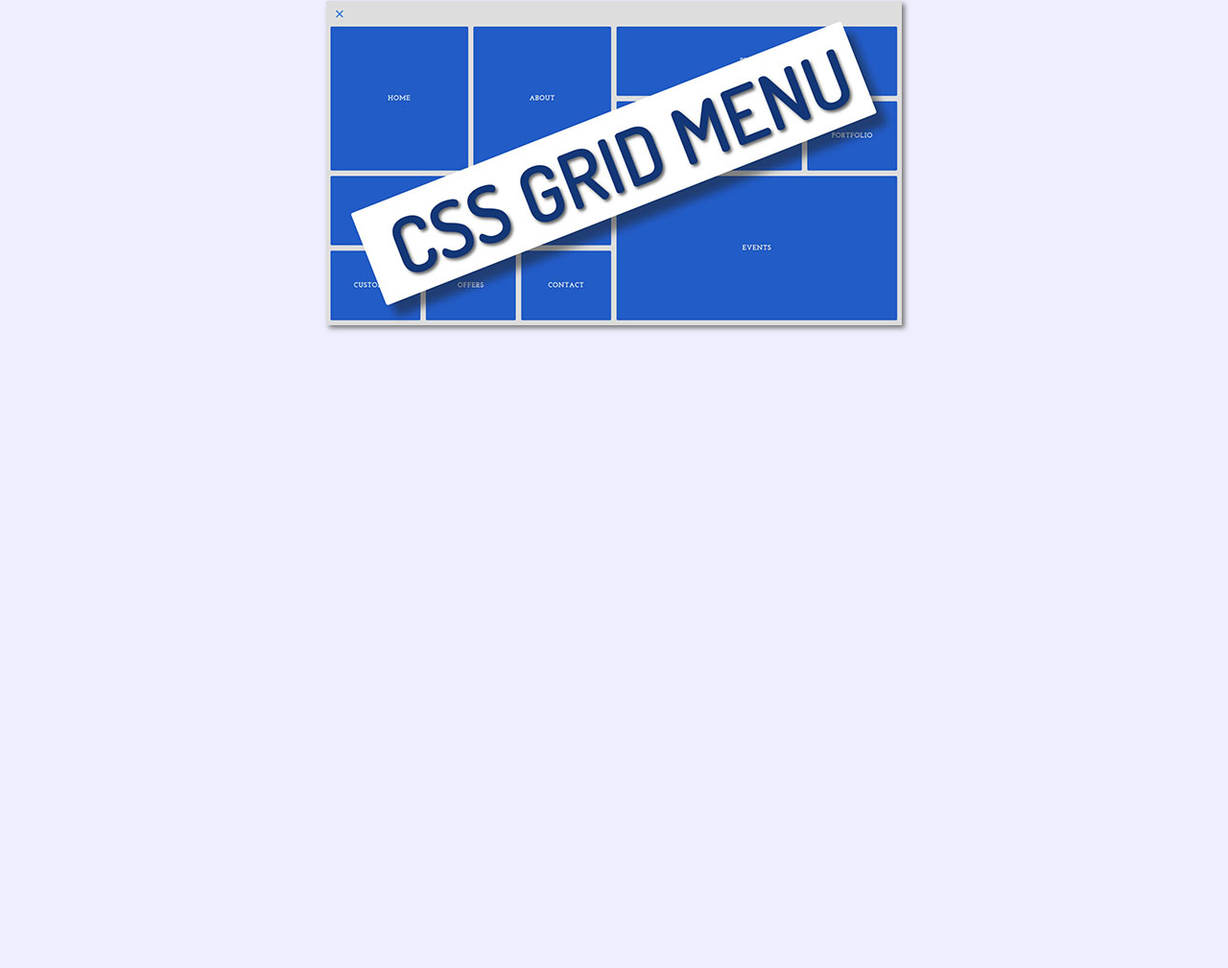
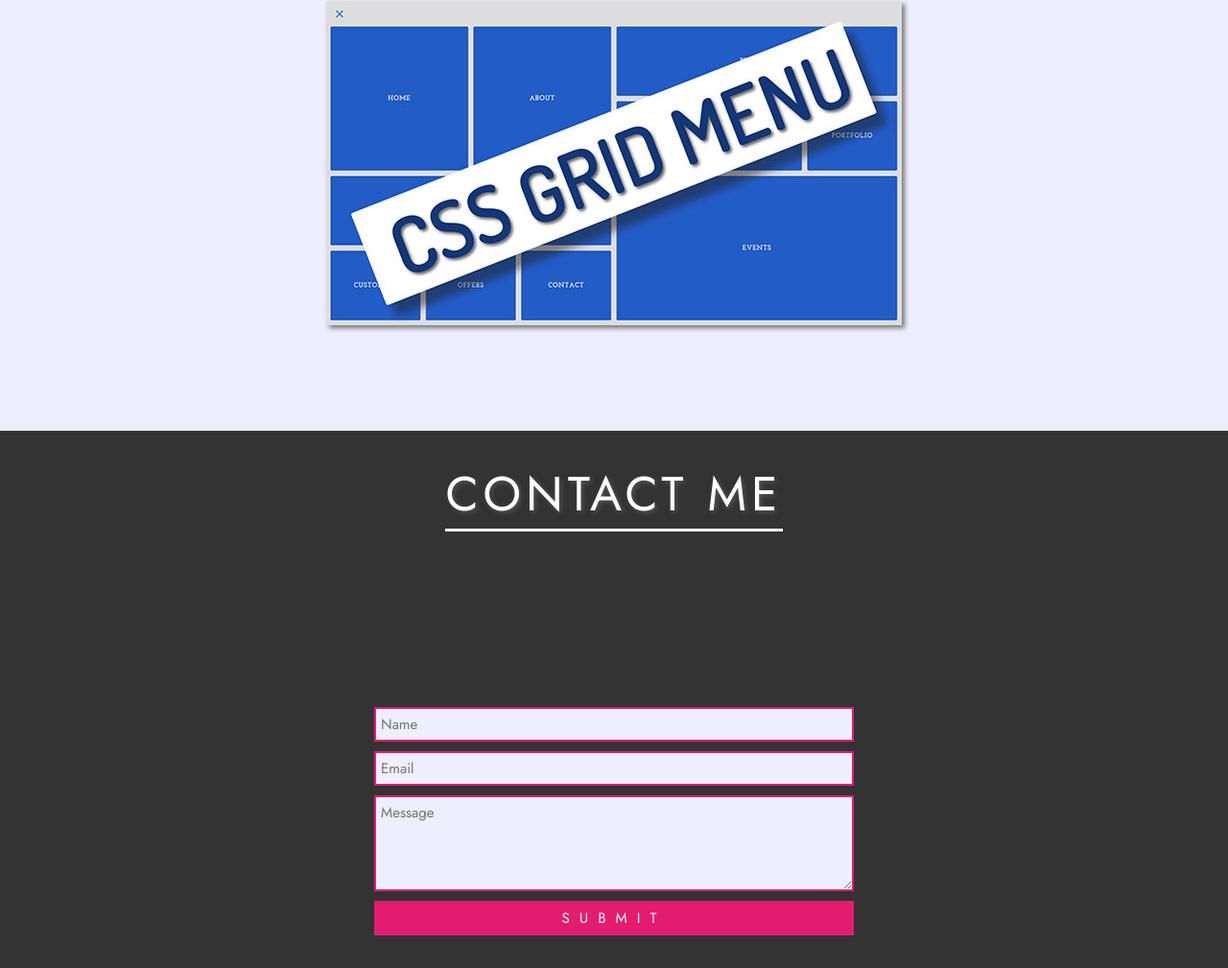
Before and after one commit to tiagoskaterock/CssPortfolio, a PHP site: page / in a window 1280 px wide. Shown: the part 5178-6187 px from the top of the page at 96% size. Before the commit the page ends 5523 px from the top, so only its background shows below. Run offline with PHP 8.4, Linux system fonts and the light colour scheme.

Commit message:
Create and Style Contact Section

```diff
--- /dev/null
+++ b/css/section4.css
@@ -0,0 +1,45 @@
+.section-4 {
+	width: 100%;
+	height: 70vh;
+	background-color: #333;
+	display: flex;
+	flex-direction: column;
+	align-items: center;
+	justify-content: space-evenly;
+}
+
+.section-4-heading {
+	color: white;
+	box-shadow: none;
+	border-color: white;
+}
+
+.contact-form {
+	width: 50rem;
+	flex-direction: column;
+}
+
+.contact-form input,
+.contact-form textarea {
+	width: 100%;
+	padding: .5rem;
+	margin: .5rem 0;
+	background-color: #eef;
+	font-size: 1.5rem;
+	border: .2rem solid #e41c6f;
+	color: #555;
+}
+
+.contact-form textarea {
+	height: 10rem;
+	max-height: 15rem;
+	max-width: 100%;
+}
+
+.contact-form .contact-form-btn {
+	background-color: #e41c6f;
+	color: white;
+	text-transform: uppercase;
+	letter-spacing: 1rem;
+	cursor: pointer;
+}
--- a/includes/header.php
+++ b/includes/header.php
@@ -13,5 +13,6 @@
 	<link rel="stylesheet" type="text/css" href="css/css.css">
 	<link rel="stylesheet" type="text/css" href="css/section2.css">
 	<link rel="stylesheet" type="text/css" href="css/section3.css">
+	<link rel="stylesheet" type="text/css" href="css/section4.css">
 </head>
 <body>
--- /dev/null
+++ b/includes/section4.php
@@ -0,0 +1,9 @@
+<section class="section-4">
+	<h1 class="section-heading section-4-heading">Contact me</h1>
+	<form class="contact-form center">
+		<input type="text" name="" placeholder="Name">
+		<input type="email" name="" placeholder="Email">
+		<textarea placeholder="Message"></textarea>
+		<input type="submit" value="Submit" class="contact-form-btn">
+	</form>
+</section>
--- a/index.php
+++ b/index.php
@@ -10,4 +10,6 @@
 
 <?php include('includes/section3.php') ?>
 
+<?php include('includes/section4.php') ?>
+
 </div>
```
Also changed, not shown: README.md, images/4.png (added).
